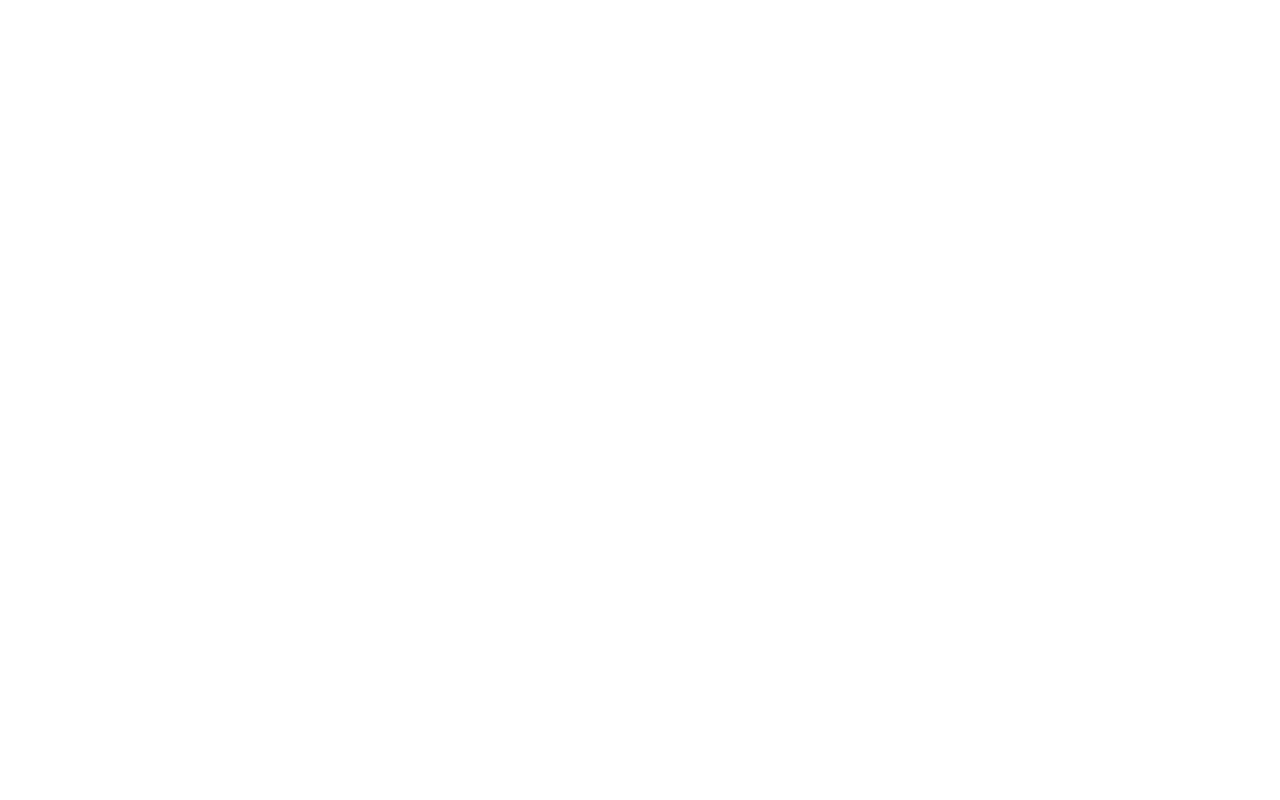
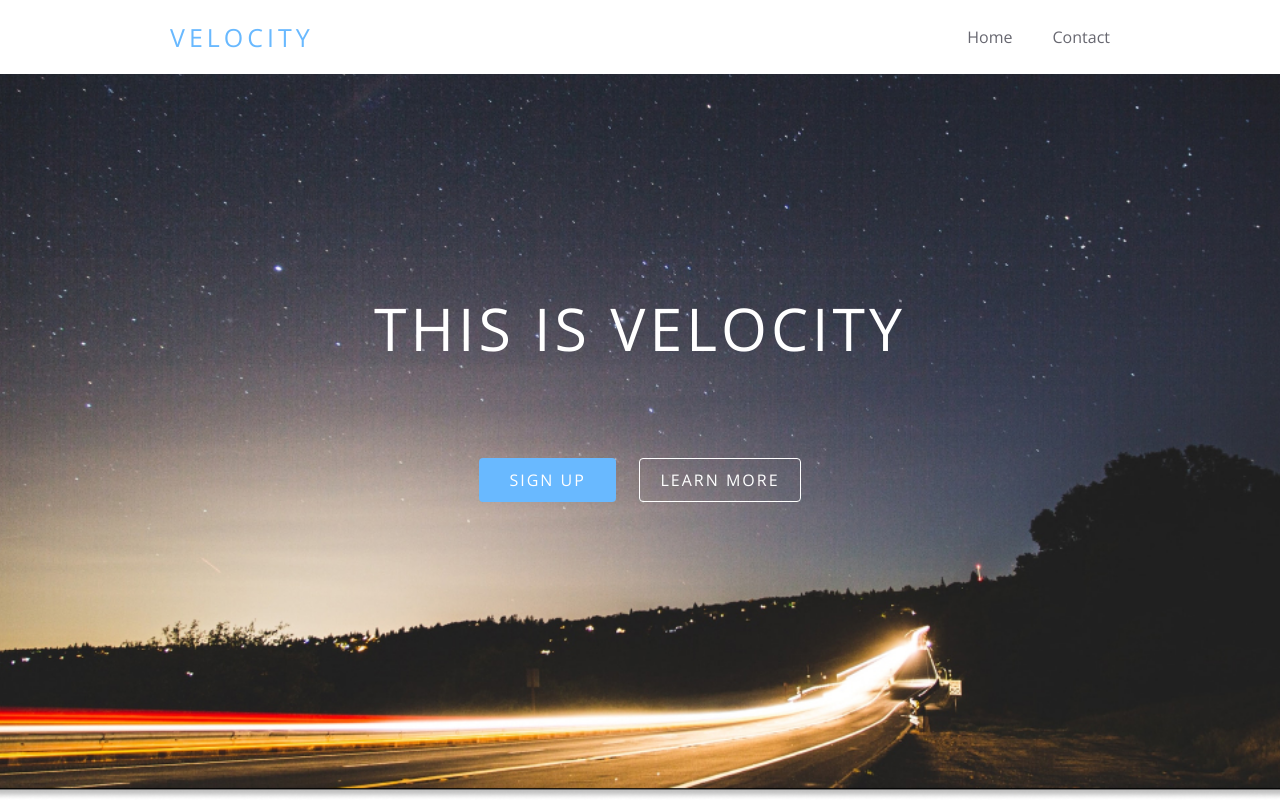
Before and after one commit to babytype/Velocity, a plain HTML site: page index.html in a window 1280 px wide. Drawn offline with nearby package versions, Linux system fonts and the light colour scheme.

Commit message:
Верстка Header и Welcome

```diff
--- a/css/style.css
+++ b/css/style.css
@@ -14,3 +14,121 @@
     color: #6A859C;
     line-height: 1.8;
 }
+
+/* ---------- Header ---------- */
+.header {
+    padding: 20px 0;
+    position: fixed;
+    top: 0;
+    left: 0;
+    z-index: 100;
+
+    width: 100%;
+
+    background-color: #fff;
+}
+.header__container{
+    display: flex;
+    justify-content: space-between;
+    align-items: center;
+}
+.header__nav li+li{
+margin-left: 40px;
+}
+.container {
+}
+.logo {
+    font-size: 25px;
+    /* line-height: 1; */
+    letter-spacing: 4px;
+    text-transform: uppercase;
+    color: #69B9FF;
+}
+.header__nav ul{
+    display: flex;
+
+}
+.header__nav a{
+    font-size: 16px;
+    /* line-height: 1.3; */
+    color:#676770;
+    transition: color 0.2s;
+}
+.header__nav a:hover{
+    color: #0082f3;
+}
+.header__nav a:active{
+    color: #0062b6;
+}
+
+
+/* ---------- Main ---------- */
+.main {
+
+}
+/* ---------- Welcome ---------- */
+.welcome {
+    min-height: 600px;
+    height: 100vh;
+    padding: 195px 0;
+
+    display: flex;
+    justify-content: center;
+    align-items: center;
+
+
+
+    color: #fff;
+    text-align: center;
+
+    background-color: #2a2e3a;
+    background-image:  url(/img/welcome-bg.jpg);
+    background-size:cover;
+    background-position: center;
+}
+
+.welcome__heading {
+    margin-bottom: 100px;
+    font-size: 59px;
+    line-height: 1;
+    letter-spacing: 4px;
+    text-transform: uppercase;
+}
+.welcome__links *+*{
+margin-left: 20px;
+}
+
+.link-primary {
+    display: inline-block;
+    font-size: 16px;
+    letter-spacing: 2px;
+    text-transform: uppercase;
+    background-color: #69B9FF;
+    border-radius: 4px;
+    padding: 11px 30px;
+    transition: ackground-color 0.2s ease;
+}
+.link-primary:hover{
+    background-color: #7ac1ff;
+}
+.link-primary:active{
+    background-color: #1994ff;
+}
+.link{
+    display: inline-block;
+    padding: 10px 20px;
+    font-size: 16px;
+    letter-spacing: 2px;
+    text-transform: uppercase;
+    border: 1px solid #fff;
+    border-radius: 4px;
+    transition: border-color 0.1s, background-color 0.1s;
+}
+.link:hover{
+    background-color: rgba(255,255,255, 0.2);
+    border-color:rgba(255,255,255,0.5);
+}
+.link:active{
+    background-color: rgba(0,0,0, 0.2);
+    border-color:rgba(0,0,0,0.5);
+}
--- a/index.html
+++ b/index.html
@@ -8,6 +8,31 @@
     <link rel="stylesheet" href="css/style.css">
 </head>
 <body>
+    <header class="header">
+        <div class="container header__container">
+            <h1 class="logo">Velocity</h1>
+            <nav class="header__nav">
+                <ul>
+                    <li><a href="#!">Home</a></li>
+                    <li><a href="#!">Contact</a></li>
+                </ul>
+            </nav>
+        </div>
+    </header>
+    <main class="main">
+        <section class="welcome">
+            <div class="container">
+                <h2 class="welcome__heading">This is Velocity</h2>
+                    <div class="welcome__links">
+                        <a href="#!" class="link-primary">sign up</a>
+                        <a href="#!" class="link">Learn more</a>
+                    </div>
 
+            </div>
+
+
+
+        </section>
+    </main>
 </body>
 </html>
```
